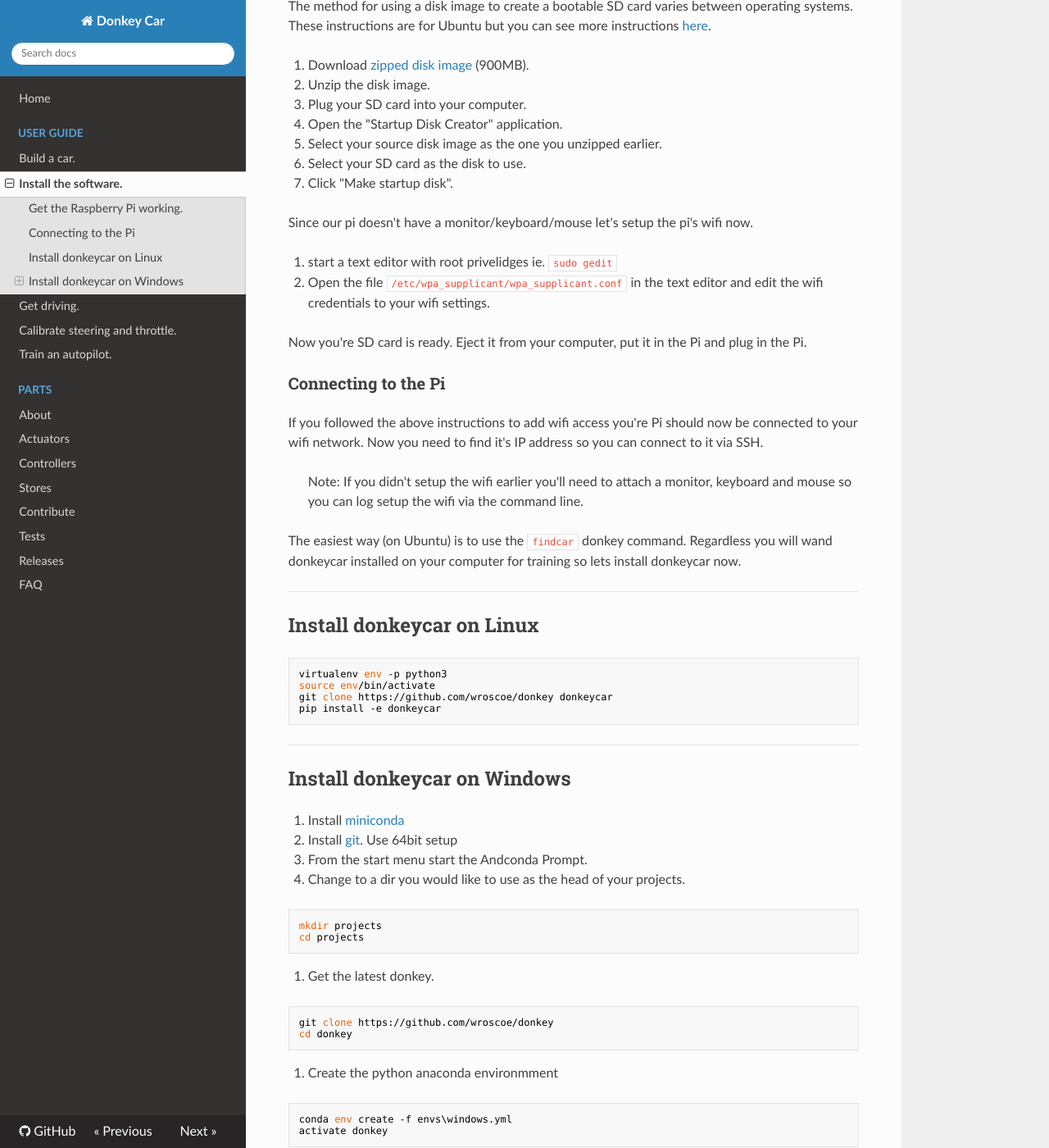
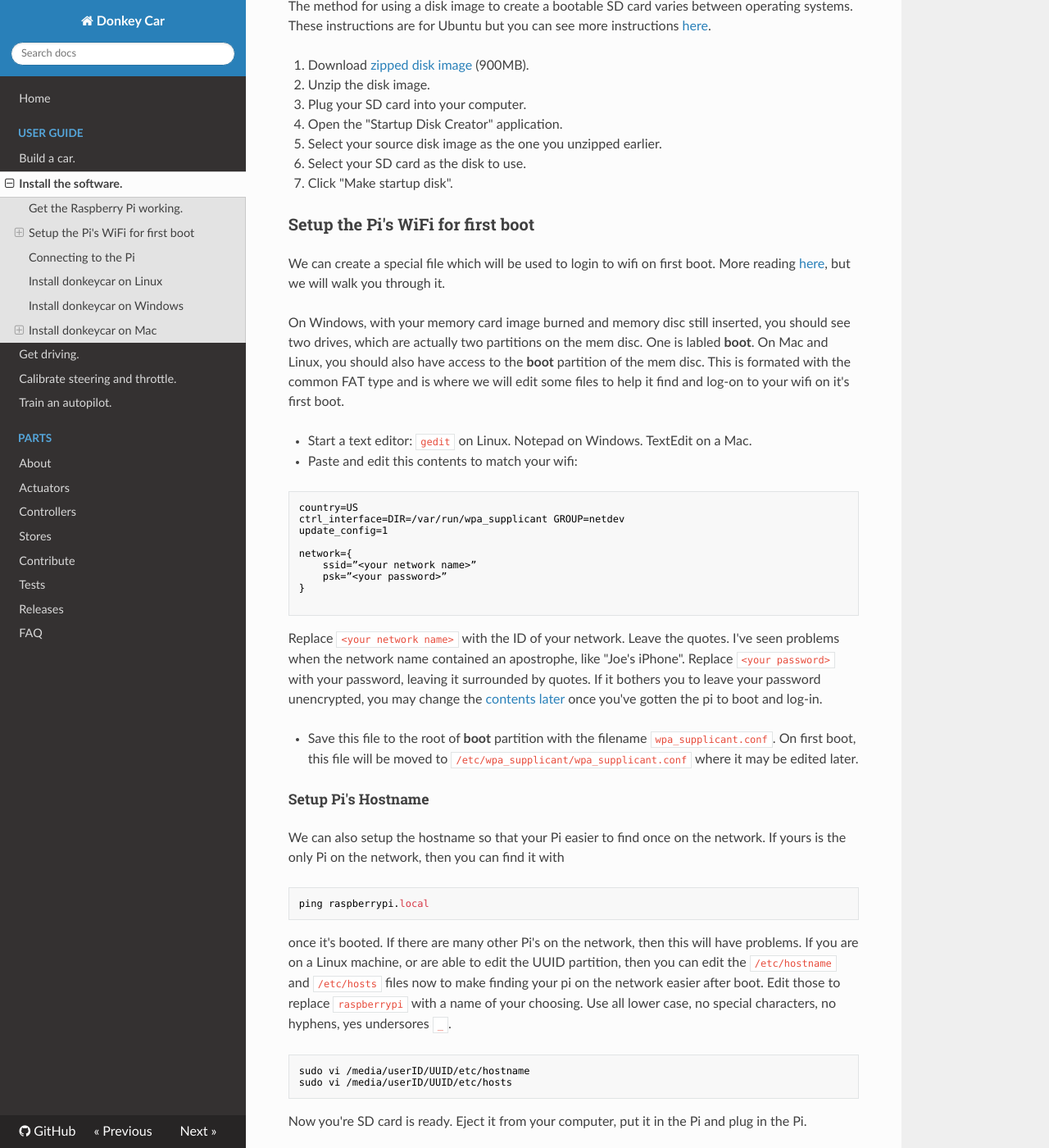
Before and after one commit to autorope/donkeycar, an MkDocs documentation site: the page built from docs/guide/install_software.md, in a window 1280 px wide and 1400 px high, scrolled down 286 px. Shown: the whole window at 82% size. Built offline with MkDocs 1.6.1, drawn with Linux system fonts in a browser that asks for light colours; nearby versions of some CDN libraries; old or Windows-style settings are respelled for this version of MkDocs; some of the changed text lies outside the part shown.

Commit message:
improve docs for windows and mac install. add detail for network setup.

````diff
--- a/docs/guide/install_software.md
+++ b/docs/guide/install_software.md
@@ -18,16 +18,48 @@
 7. Click "Make startup disk".
 
 
-Since our pi doesn't have a monitor/keyboard/mouse let's setup the pi's wifi
-now.
+### Setup the Pi's WiFi for first boot
 
-1. start a text editor with root privelidges ie. `sudo gedit`
-2. Open the file `/etc/wpa_supplicant/wpa_supplicant.conf` in the text editor
-and edit the wifi credentials to your wifi settings.
+We can create a special file which will be used to login to wifi on first boot. More reading [here](https://raspberrypi.stackexchange.com/questions/10251/prepare-sd-card-for-wifi-on-headless-pi), but we will walk you through it.
+
+On Windows, with your memory card image burned and memory disc still inserted, you should see two drives, which are actually two partitions on the mem disc. One is labled __boot__. On Mac and Linux, you should also have access to the __boot__ partition of the mem disc. This is formated with the common FAT type and is where we will edit some files to help it find and log-on to your wifi on it's first boot.
+
+* Start a text editor: `gedit` on Linux. Notepad on Windows. TextEdit on a Mac.
+* Paste and edit this contents to match your wifi:
+```
+country=US
+ctrl_interface=DIR=/var/run/wpa_supplicant GROUP=netdev
+update_config=1
+
+network={
+    ssid=”<your network name>”
+    psk=”<your password>”
+}
+
+```
+
+Replace `<your network name>` with the ID of your network. Leave the quotes. I've seen problems when the network name contained an apostrophe, like "Joe's iPhone".
+Replace `<your password>` with your password, leaving it surrounded by quotes.
+If it bothers you to leave your password unencrypted, you may change the [contents later](https://unix.stackexchange.com/questions/278946/hiding-passwords-in-wpa-supplicant-conf-with-wpa-eap-and-mschap-v2) once you've gotten the pi to boot and log-in.
+
+* Save this file to the root of __boot__ partition with the filename `wpa_supplicant.conf`. On first boot, this file will be moved to `/etc/wpa_supplicant/wpa_supplicant.conf` where it may be edited later.
+
+##### Setup Pi's Hostname
+We can also setup the hostname so that your Pi easier to find once on the network. If yours is the only Pi on the network, then you can find it with
+
+```
+ping raspberrypi.local
+```
+
+once it's booted. If there are many other Pi's on the network, then this will have problems. If you are on a Linux machine, or are able to edit the UUID partition, then you can edit the `/etc/hostname` and `/etc/hosts` files now to make finding your pi on the network easier after boot. Edit those to replace `raspberrypi` with a name of your choosing. Use all lower case, no special characters, no hyphens, yes undersores `_`.
+
+```
+sudo vi /media/userID/UUID/etc/hostname
+sudo vi /media/userID/UUID/etc/hosts
+```
 
 Now you're SD card is ready. Eject it from your computer, put it in the Pi
 and plug in the Pi.
-
 
 
 ### Connecting to the Pi
@@ -36,13 +68,56 @@
 now be connected to your wifi network. Now you need to find it's IP address
 so you can connect to it via SSH.
 
-> Note: If you didn't setup the wifi earlier you'll need to attach a monitor,
-> keyboard and mouse so you can log setup the wifi via the command line.
+The easiest way (on Ubuntu) is to use the `findcar` donkey command. You can try `ping raspberrypi.local`. If you've modified the hostname, then you should try: `ping <your hostname>.local`. I've sometimes had this fail on a windows machine.
 
-The easiest way (on Ubuntu) is to use the `findcar` donkey command. Regardless
-you will wand donkeycar installed on your computer for training so lets install
-donkeycar now.
+If you are having troubles locating your Pi on the network, you will want to plug in an HDMI monitor and USB keyboard into the Pi. Boot it. Login with username: __pi__, password: __raspberry__. Then try the command:
+
+```
+ifconfig
+```
+
+Look for a section called wlan0. If this has a valid ip V4 address, 4 numbers separated with a dot, then you can try that with your ssh command. If you don't see anything like that, then your wifi config might have a mistake. You can try to fix with
+
+```
+sudo nano /etc/wpa_supplicant/wpa_supplicant.conf
+```
+
+If you don't have a hdmi monitor and keyboard, you can plug-in the Pi with a CAT5 cable to a router with DHCP. If that router is on the same network as your PC, you can try:
+
+```
+ping raspberrypi.local
+```
+
+Hopefully, one of those methods worked and you are now ready to ssh into your Pi. On Mac and Linux, you can open Terminal. On Windows you can install [Putty](http://www.putty.org/) or [one of the alternatives](https://www.htpcbeginner.com/best-ssh-clients-windows-putty-alternatives/2/).
+
+If you have a command prompt, you can try:
+
+```
+ssh pi@raspberrypi.local
+```
+
+or
+
+```
+ssh pi@<your pi ip address>
+```
+
+or via Putty - username: __pi__, password: __raspberry__ hostname:`<your pi ip address>`
+
+
+If you are using the prebuilt image specified above, then your Pi is ready to go. You should see a d2 and donkey directory.
+
+> Note: For a short time there was a bug in manage.py that used different settings for the PWM channel for steering and throttle. Open manage.py ```nano ~/d2/manage.py``` and make sure that you see the lines:
+>
+> * steering_controller = dk.parts.PCA9685(1)
+> * throttle_controller = dk.parts.PCA9685(0)
+>
+> The (1) and (0) for the parts arguments should match whichever channel you used to plug your servo/ESC leads in to your 9685 board. Usually this ranges from 0-15 and it numbered on the board.
+
 ----
+Now let's setup things on your PC. Install varies depending on platform.
+
+
 ## Install donkeycar on Linux
 
 ```
@@ -56,39 +131,85 @@
 
 ## Install donkeycar on Windows
 
-1. Install [miniconda](https://conda.io/miniconda.html)
+* Install [miniconda Python 3.6 64 bit](https://conda.io/miniconda.html)
 
-2. Install [git](https://git-scm.com/download/win). Use 64bit setup
+* Install [git 64 bit](https://git-scm.com/download/win)
 
-3. From the start menu start the Andconda Prompt.
+* From the start menu start the Andconda Prompt.
 
-4. Change to a dir you would like to use as the head of your projects.
+* Change to a dir you would like to use as the head of your projects.
 
 ```
 mkdir projects
 cd projects
 ```
 
-5. Get the latest donkey.
+* Get the latest donkey from github.
 
 ```
 git clone https://github.com/wroscoe/donkey
 cd donkey
 ```
 
-6. Create the python anaconda environmment
+* Create the python anaconda environmment
 
 ```
 conda env create -f envs\windows.yml
 activate donkey
 ```
 
-7. once to setup:
+* Install donkey source and create your local working dir:
 
 ```
 pip install -e .
 donkey createcar --path ~/d2
 ```
+
+> Note: After closing the Anaconda Prompt, when you open it again, you will need to
+> type ```activate donkey``` to re-enable the mappings to donkey specific
+> python libraries
+
+----
+
+## Install donkeycar on Mac
+
+* Install [miniconda Python 3.6 64 bit](https://conda.io/miniconda.html)
+
+* Install [git 64 bit](https://www.atlassian.com/git/tutorials/install-git)
+
+* Start Terminal
+
+* Change to a dir you would like to use as the head of your projects.
+
+```
+mkdir projects
+cd projects
+```
+
+* Get the latest donkey from github.
+
+```
+git clone https://github.com/wroscoe/donkey
+cd donkey
+```
+
+* Create the python anaconda environmment
+
+```
+conda env create -f envs\mac.yml
+source activate donkey
+```
+
+* Install donkey source and create your local working dir:
+
+```
+pip install -e .
+donkey createcar --path ~/d2
+```
+
+> Note: After closing the Terminal, when you open it again, you will need to
+> type ```source activate donkey``` to re-enable the mappings to donkey specific
+> python libraries
 
 -------
 
````
Also changed, not shown: docs/guide/get_driving.md (+10 -4 lines).
